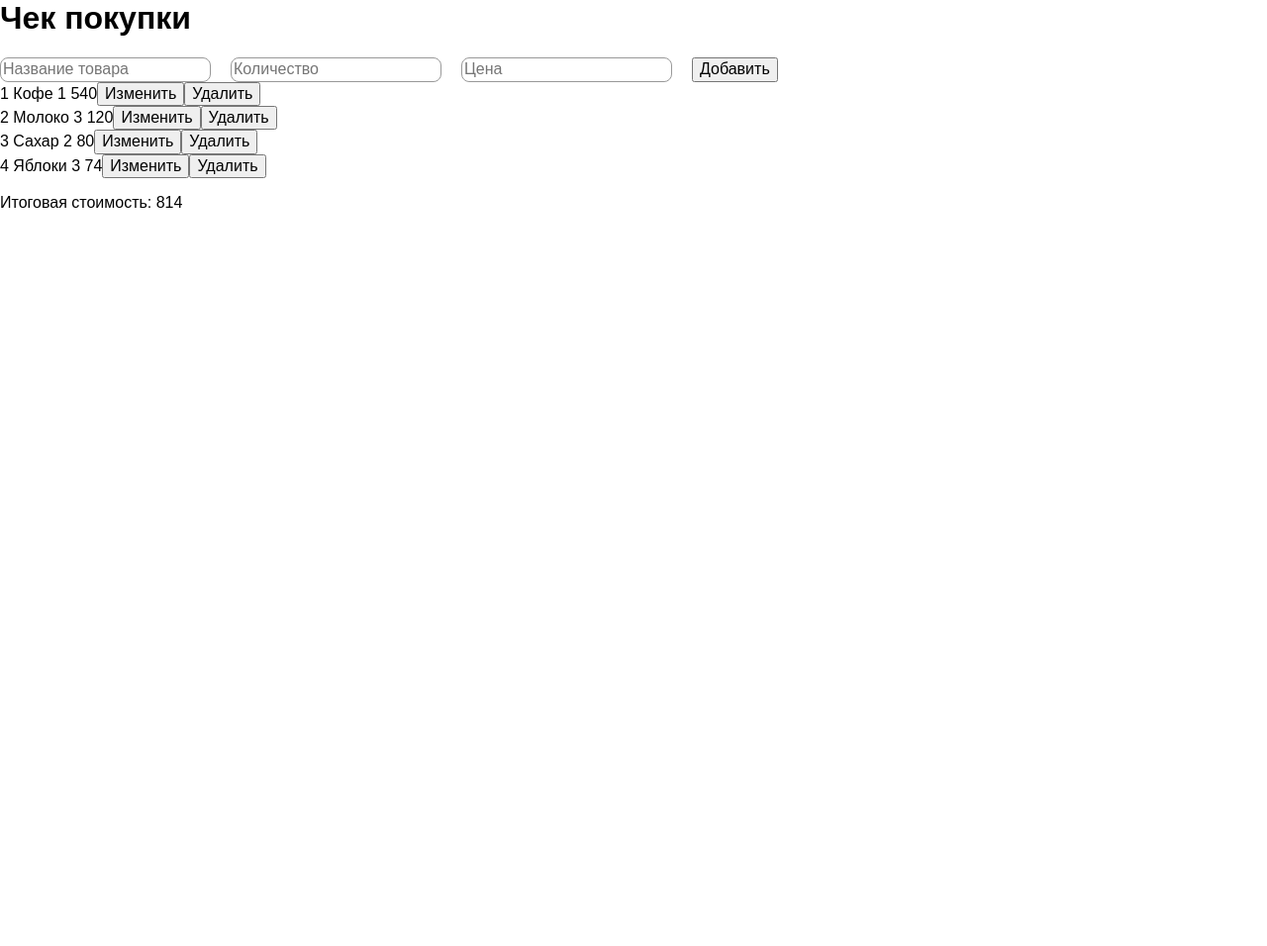
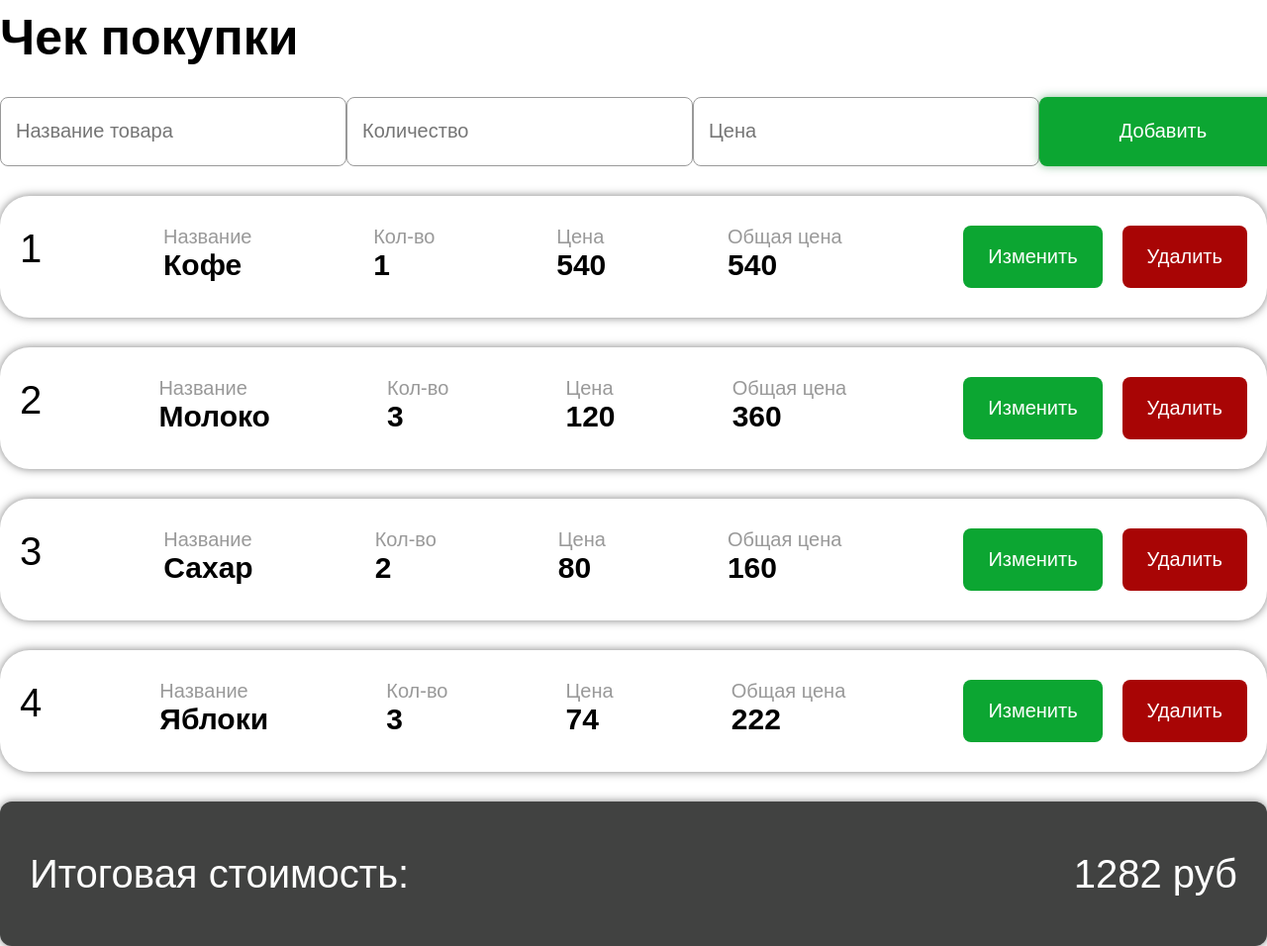
Before and after one commit to ilonakrasnopolska/Purchase-receipt, a plain HTML site: page index.html in a window 1280 px wide. Shown: the whole page at 99% size. Before the commit the page ends 800 px from the top, so only its background shows below. Drawn offline with Linux system fonts and the light colour scheme.

Commit message:
stylized , added calculation of total price

```diff
--- a/css/root.css
+++ b/css/root.css
@@ -1,3 +1,12 @@
 :root {
   --grey: #999999;
+  --dark-grey: #414241;
+  --green: #0ca632;
+  --white: #ffffff;
+  --dark-red: #a80505;
 }
+
+:root {
+  --mb: 30px;
+  --mb-xs: 15px;
+}
--- a/css/style.css
+++ b/css/style.css
@@ -21,6 +21,10 @@ h1 {
   margin-top: 0;
 }
 
+h3 {
+  margin: 0;
+}
+
 ul {
   padding: 0;
   list-style-type: none;
@@ -30,9 +34,22 @@ img {
   max-width: 100%;
 }
 
+button {
+  padding: 20px 25px;
+  border-radius: 8px;
+  border: none;
+  color: var(--white);
+  font-size: 20px;
+  cursor: pointer;
+}
+
 input {
+  min-width: 350px;
+  min-height: 70px;
   border: 1px solid var(--grey);
   border-radius: 8px;
+  padding-left: 15px;
+  font-size: 20px;
 }
 
 body {
@@ -42,11 +59,85 @@ body {
 }
 
 .container {
+  padding-top: 10px;
   margin: 0 auto;
   max-width: 1420px;
 }
 
+.title {
+  margin-bottom: var(--mb);
+  font-weight: 700;
+  font-size: 50px;
+}
+
 .input-box {
+  display: flex;
+  justify-content: space-between;
+  margin-bottom: var(--mb);
+}
+
+.create-btn {
+  min-width: 250px;
+  min-height: 70px;
+  background-color: var(--green);
+  box-shadow: 0 0 10px rgba(24, 125, 51, 0.5); /* Добавляем тень */
+}
+
+.list {
+  display: flex;
+  flex-direction: column;
+  gap: 30px;
+  margin-bottom: var(--mb);
+}
+
+.list-item {
+  display: flex;
+  justify-content: space-between;
+  padding: 30px 20px;
+  border-radius: 30px;
+  background-color: var(--white);
+  box-shadow: 0 0 10px rgba(0, 0, 0, 0.5); /* Добавляем тень */
+}
+
+.list-item-index {
+  font-size: 40px;
+  font-weight: 500;
+}
+
+.list-item-txt {
+  font-size: 30px;
+}
+
+.list-item-title {
+  font-weight: 300;
+  font-size: 20px;
+  color: var(--grey);
+}
+
+.btn-box {
   display: flex;
   gap: 20px;
 }
+
+.edit-btn {
+  background-color: var(--green);
+}
+
+.delete-btn {
+  background-color: var(--dark-red);
+}
+
+.final-price-box {
+  display: flex;
+  justify-content: space-between;
+  padding: 50px 30px;
+  border-radius: 12px;
+  background-color: var(--dark-grey);
+  color: var(--white);
+  box-shadow: 0 0 10px rgba(0, 0, 0, 0.5); /* Добавляем тень */
+}
+
+.final-price-txt {
+  font-size: 40px;
+  font-weight: 400;
+}
--- a/main.js
+++ b/main.js
@@ -10,6 +10,9 @@ let amountArray = [1, 3, 2, 3]
 //Массив стоимости
 let priceArray = [540, 120, 80, 74]
 
+//Массив общей цены
+let totalSum = []
+
 
 //Функция создает input
 function createInput (placeholder, type) {
@@ -18,6 +21,14 @@ function createInput (placeholder, type) {
   input.placeholder = placeholder
   input.type = type
   return input
+}
+
+//Функция создает strong
+function createStrong (classList, text) {
+  let strong = document.createElement("strong")
+  strong.classList.add(classList)
+  strong.textContent = text
+  return strong
 }
 
 //Функция создает контейнер в котором лежит 3 элемента input и btn
@@ -44,32 +55,68 @@ function productList (classList) {
   return list
 }
 
-//Функция создает div в котором лежит strong
-function createFinalPriceBox (classList) {
-  let finalPrice = document.createElement("div")
-  finalPrice.classList.add(classList)
+//Функция создает div
+function createDiv(classList) {
 
-  let strong = document.createElement("strong")
-  strong.textContent = "Итоговая стоимость:"
-  finalPrice.append(strong)
-  return finalPrice
+  let div = document.createElement("div")
+  div.classList.add(classList)
+
+  return div
+}
+
+//Функция создает h3
+function createSubtitle(classList, title) {
+
+  let subtitle = document.createElement("h3")
+  subtitle.classList.add(classList)
+  subtitle.textContent = title
+
+  return subtitle
+}
+
+//Функция обьединяет div, h3 и strong для list-item
+function createListContentBox(classList, title, text) {
+  let box = createDiv(classList)
+
+  let subtitle = createSubtitle('list-item-title', title)
+
+  let strong = createStrong('list-item-txt', text)
+
+  box.append(subtitle, strong)
+
+  return box
 }
 
 //Функция создает элементы списка
-function createListItem (index, name, amount, price) {
-  let listItem = document.createElement("li")
+function createListItem (index, name, amount, price, total) {
+
+  let indexTxt = createStrong('list-item-index', `${index + 1}`) //Индекс элемента
+
+  let listItem = document.createElement("li") //list-item
   listItem.classList.add('list-item')
-  listItem.textContent = `${index + 1} ${name} ${amount} ${price}`
 
-  let editBtn = document.createElement("button")
-  editBtn.classList.add('edit-button')
+  let txt1 = createListContentBox(`list-item-txt-box`, `Название`, `${name}`)
+  let txt2 = createListContentBox(`list-item-txt-box`, `Кол-во`, `${amount}`)
+  let txt3 = createListContentBox(`list-item-txt-box`, `Цена`, `${price}`)
+
+  //Общая цена
+  let txt4 = createListContentBox(`list-item-txt-box`, `Общая цена`, `${total = price * amount}`)
+  totalSum.push(total)
+
+
+  let btnBox = document.createElement("div")  //div-обертка для кнопок
+  btnBox.classList.add('btn-box')
+
+  let editBtn = document.createElement("button") //кнопка редактировать
+  editBtn.classList.add('edit-btn')
   editBtn.textContent = 'Изменить'
 
-  let deleteBtn = document.createElement("button")
+  let deleteBtn = document.createElement("button") //кнопка удалить
   deleteBtn.classList.add('delete-btn')
   deleteBtn.textContent = 'Удалить'
 
-  listItem.append(editBtn, deleteBtn)
+  btnBox.append(editBtn, deleteBtn) //добавляем кнопки в блок div
+  listItem.append(indexTxt, txt1, txt2, txt3, txt4, btnBox)
 
   return listItem
 }
@@ -89,29 +136,44 @@ let inputBox = createInputBox()
 //Переменная принимает функцию,которая создает ul
 let list = productList('list')
 
+//Функция создает div в котором лежит strong для финальной цены
+function createFinalPriceBox (classList, text, amount) {
+  let finalPrice = document.createElement("div")
+  finalPrice.classList.add(classList)
+
+  let strong1 = createStrong('final-price-txt', text)
+  strong1.textContent = text
+
+  let strong2 = createStrong('final-price-txt', amount)
+  strong2.textContent = amount
+
+  finalPrice.append(strong1, strong2)
+  return finalPrice
+}
+
 //Переменная принимает функцию,которая создает блок итоговой цены
-let finalPrice = createFinalPriceBox('final-price-box')
+let finalPrice = createFinalPriceBox('final-price-box', `Итоговая стоимость:`, '')
 
 
 //Функция отрисовки списка
-function render(arrProduct, arrAmount, arrPrice) {
+function render(arrProduct) {
   list.innerHTML = "" //Очищаем список перед отрисовкой
 
   let totalPrice = 0 //Итоговая стоимость
 
   //Начинаем отрисовку используя массив и цикл
   for (let i = 0; i < arrProduct.length; i++) {
-    let productItem = createListItem(i, productArray[i], amountArray[i], priceArray[i])
+    let productItem = createListItem(i, productArray[i], amountArray[i], priceArray[i], totalSum[i])
 
-    totalPrice = totalPrice + priceArray[i] //Увеличиваем итоговую стоимость
+    totalPrice = totalPrice + totalSum[i] //Увеличиваем итоговую стоимость
     list.append(productItem) //добавляем li в ul
   }
   // Изменяем текст в элементе общего кол-ва шагов
-  finalPrice.textContent = `Итоговая стоимость: ${totalPrice}`
+  finalPrice = createFinalPriceBox('final-price-box', `Итоговая стоимость:`, `${totalPrice} руб`)
 }
 
 // Запускаем отрисовку списка при загрузке страницы
-render(productArray, amountArray, priceArray)
+render(productArray)
 
 //Добавляем элементы в html document
 container.append(title, inputBox, list, finalPrice)
```
